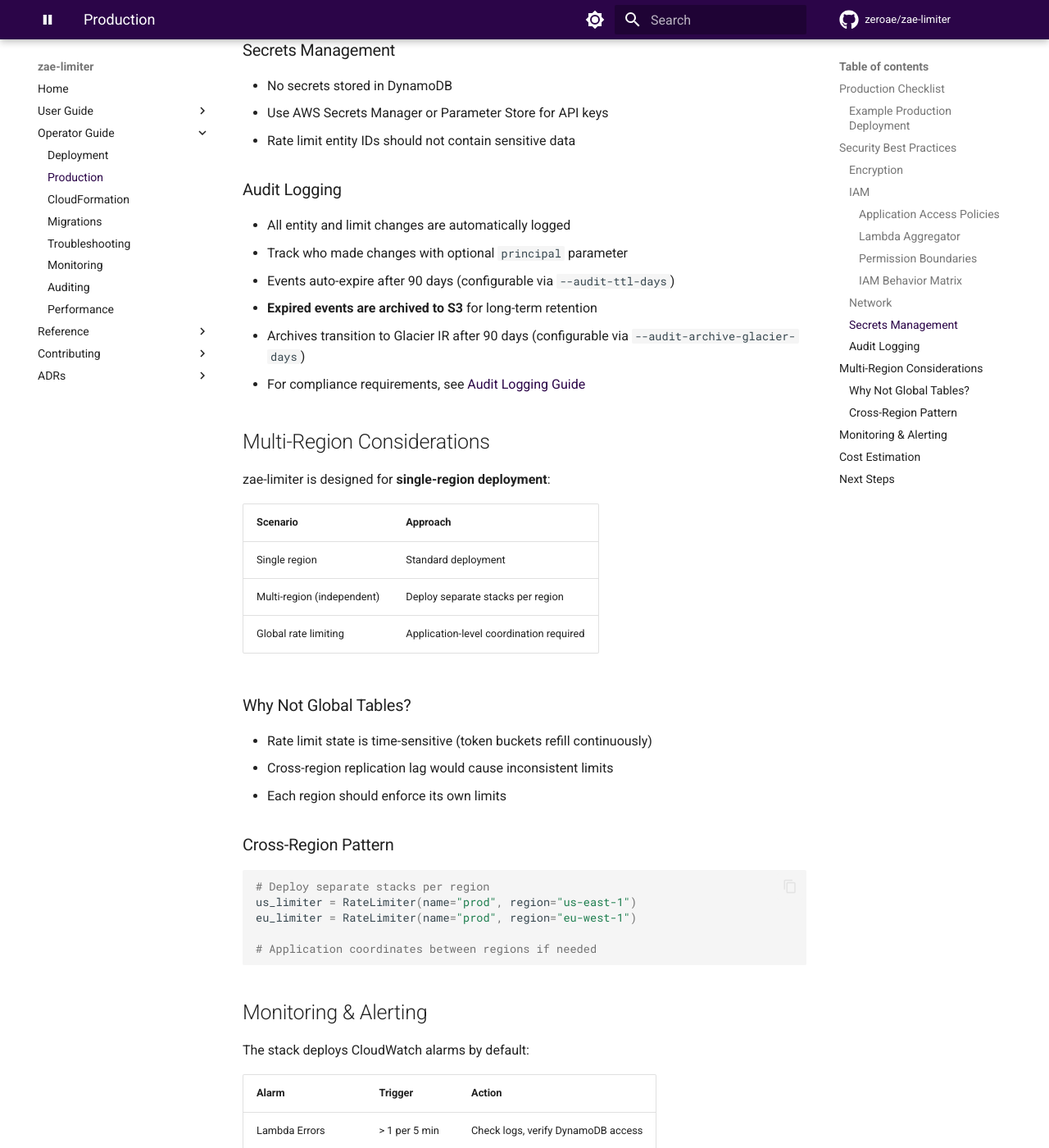
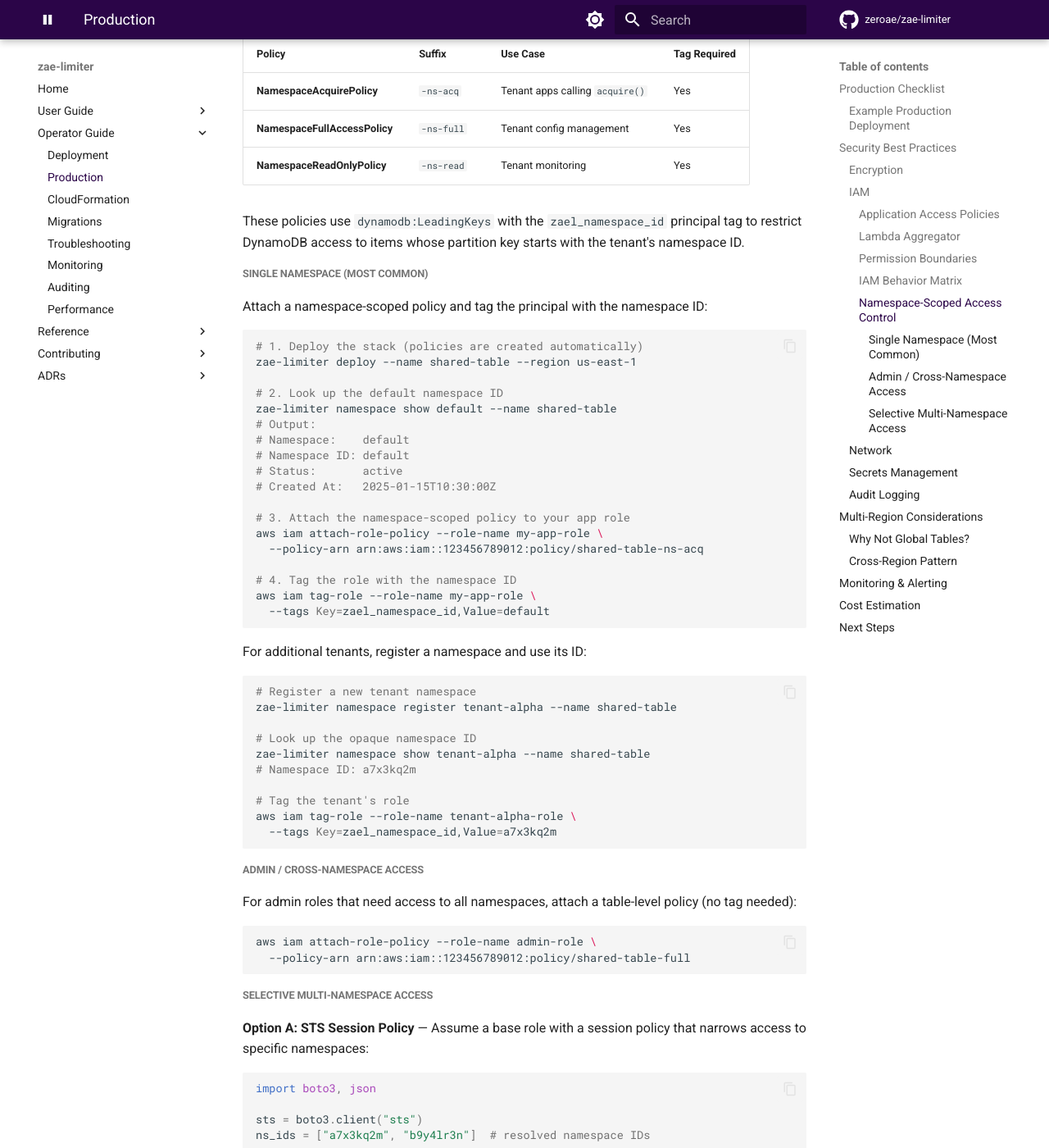
Before and after one commit to zeroae/zae-limiter, an MkDocs documentation site: the page built from docs/infra/production.md, in a window 1280 px wide and 1400 px high, scrolled down 3426 px. Shown: the whole window at 82% size. Built offline with MkDocs 1.6.1 and Material for MkDocs 9.7.7, drawn with Linux system fonts in a browser that asks for light colours; comment, search, counter and statistics services are not loaded; the version menu is left out; some of the changed text lies outside the part shown.

Commit message:
📝 docs(infra): add namespace-scoped access control documentation (#370)
Add documentation for namespace-scoped IAM policies including single
namespace setup, admin/cross-namespace access, and selective
multi-namespace access via STS session policies or custom IAM policies.

Co-Authored-By: Claude Opus 4.6 <noreply@anthropic.com>

````diff
--- a/docs/infra/production.md
+++ b/docs/infra/production.md
@@ -106,6 +106,136 @@ zae-limiter deploy --name myapp --no-iam \
     --aggregator-role-arn arn:aws:iam::123456789012:role/MyLambdaRole
 ```
 
+#### Namespace-Scoped Access Control
+
+For multi-tenant deployments, namespace-scoped policies restrict each tenant to its own namespace's DynamoDB items using tag-based access control (TBAC).
+
+The stack creates three additional namespace-scoped policies:
+
+| Policy | Suffix | Use Case | Tag Required |
+|--------|--------|----------|--------------|
+| **NamespaceAcquirePolicy** | `-ns-acq` | Tenant apps calling `acquire()` | Yes |
+| **NamespaceFullAccessPolicy** | `-ns-full` | Tenant config management | Yes |
+| **NamespaceReadOnlyPolicy** | `-ns-read` | Tenant monitoring | Yes |
+
+These policies use `dynamodb:LeadingKeys` with the `zael_namespace_id` principal tag to restrict DynamoDB access to items whose partition key starts with the tenant's namespace ID.
+
+##### Single Namespace (Most Common)
+
+Attach a namespace-scoped policy and tag the principal with the namespace ID:
+
+```bash
+# 1. Deploy the stack (policies are created automatically)
+zae-limiter deploy --name shared-table --region us-east-1
+
+# 2. Look up the default namespace ID
+zae-limiter namespace show default --name shared-table
+# Output:
+# Namespace:    default
+# Namespace ID: default
+# Status:       active
+# Created At:   2025-01-15T10:30:00Z
+
+# 3. Attach the namespace-scoped policy to your app role
+aws iam attach-role-policy --role-name my-app-role \
+  --policy-arn arn:aws:iam::123456789012:policy/shared-table-ns-acq
+
+# 4. Tag the role with the namespace ID
+aws iam tag-role --role-name my-app-role \
+  --tags Key=zael_namespace_id,Value=default
+```
+
+For additional tenants, register a namespace and use its ID:
+
+```bash
+# Register a new tenant namespace
+zae-limiter namespace register tenant-alpha --name shared-table
+
+# Look up the opaque namespace ID
+zae-limiter namespace show tenant-alpha --name shared-table
+# Namespace ID: a7x3kq2m
+
+# Tag the tenant's role
+aws iam tag-role --role-name tenant-alpha-role \
+  --tags Key=zael_namespace_id,Value=a7x3kq2m
+```
+
+##### Admin / Cross-Namespace Access
+
+For admin roles that need access to all namespaces, attach a table-level policy (no tag needed):
+
+```bash
+aws iam attach-role-policy --role-name admin-role \
+  --policy-arn arn:aws:iam::123456789012:policy/shared-table-full
+```
+
+##### Selective Multi-Namespace Access
+
+**Option A: STS Session Policy** — Assume a base role with a session policy that narrows access to specific namespaces:
+
+```python
+import boto3, json
+
+sts = boto3.client("sts")
+ns_ids = ["a7x3kq2m", "b9y4lr3n"]  # resolved namespace IDs
+
+response = sts.assume_role(
+    RoleArn="arn:aws:iam::123456789012:role/shared-table-base-role",
+    RoleSessionName="multi-tenant-session",
+    Policy=json.dumps({
+        "Version": "2012-10-17",
+        "Statement": [{
+            "Effect": "Allow",
+            "Action": [
+                "dynamodb:GetItem", "dynamodb:BatchGetItem",
+                "dynamodb:Query", "dynamodb:UpdateItem",
+            ],
+            "Resource": "arn:aws:dynamodb:us-east-1:123456789012:table/shared-table",
+            "Condition": {
+                "ForAllValues:StringLike": {
+                    "dynamodb:LeadingKeys":
+                        [f"{ns}/*" for ns in ns_ids] + ["_/*"]
+                }
+            }
+        }]
+    })
+)
+# Use response["Credentials"] for scoped access
+```
+
+The session policy intersects with the base role's table-level policy, narrowing access to exactly those namespaces.
+
+**Option B: Custom IAM Policy** — Create a managed policy listing specific namespace IDs:
+
+```bash
+# Resolve namespace IDs
+NSID1=$(zae-limiter namespace show tenant-alpha --name shared-table \
+  | grep "Namespace ID:" | awk '{print $3}')
+NSID2=$(zae-limiter namespace show tenant-beta --name shared-table \
+  | grep "Namespace ID:" | awk '{print $3}')
+
+# Create a custom policy for multiple namespaces
+aws iam create-policy --policy-name my-multi-ns-policy \
+  --policy-document "{
+    \"Version\": \"2012-10-17\",
+    \"Statement\": [{
+      \"Effect\": \"Allow\",
+      \"Action\": [
+        \"dynamodb:GetItem\", \"dynamodb:BatchGetItem\",
+        \"dynamodb:Query\", \"dynamodb:UpdateItem\"
+      ],
+      \"Resource\": \"arn:aws:dynamodb:us-east-1:123456789012:table/shared-table\",
+      \"Condition\": {
+        \"ForAllValues:StringLike\": {
+          \"dynamodb:LeadingKeys\": [\"${NSID1}/*\", \"${NSID2}/*\", \"_/*\"]
+        }
+      }
+    }]
+  }"
+```
+
+This policy is operator-managed (not owned by the zae-limiter CloudFormation stack).
+
 ### Network
 
 - No VPC required; uses AWS service endpoints
````
